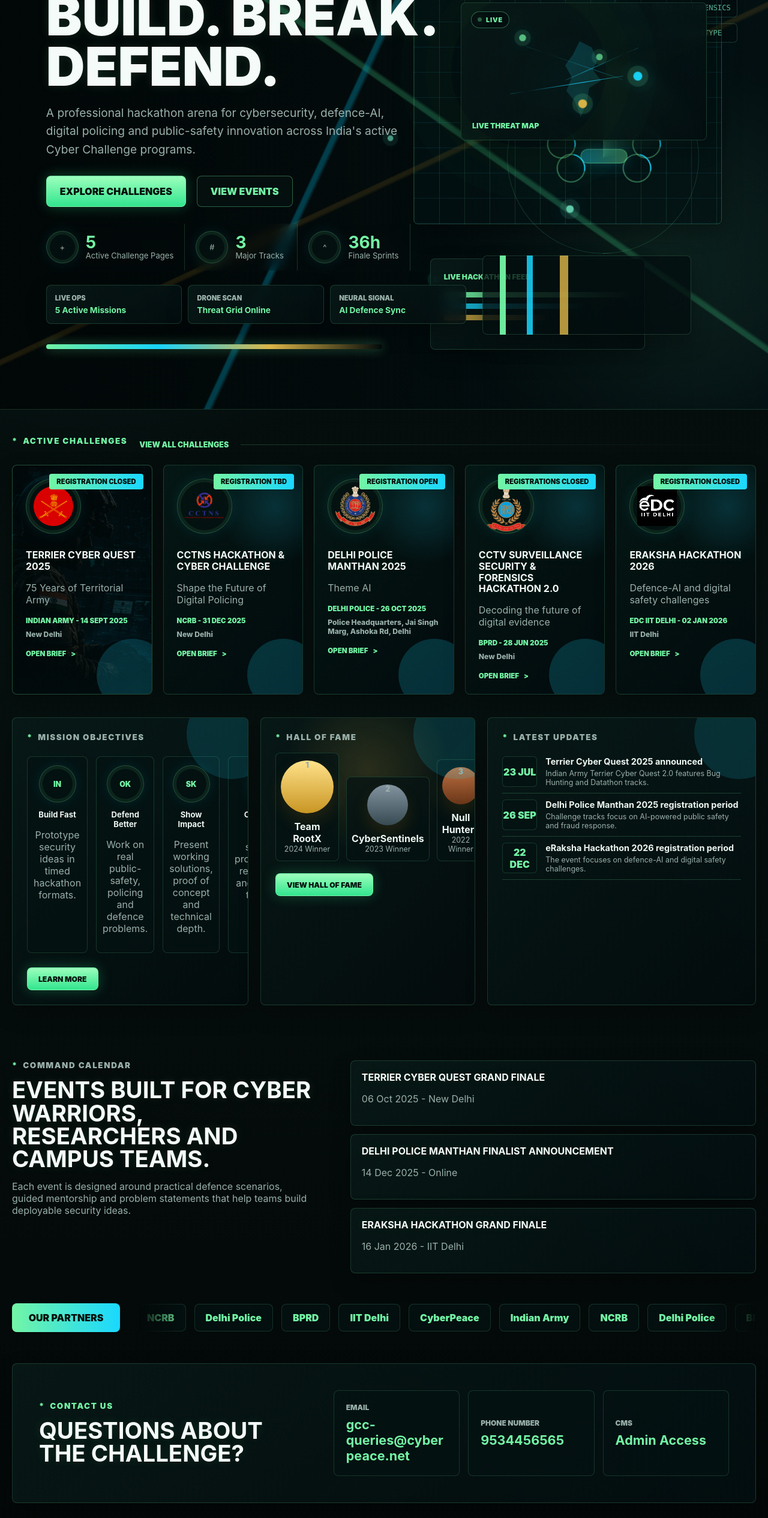
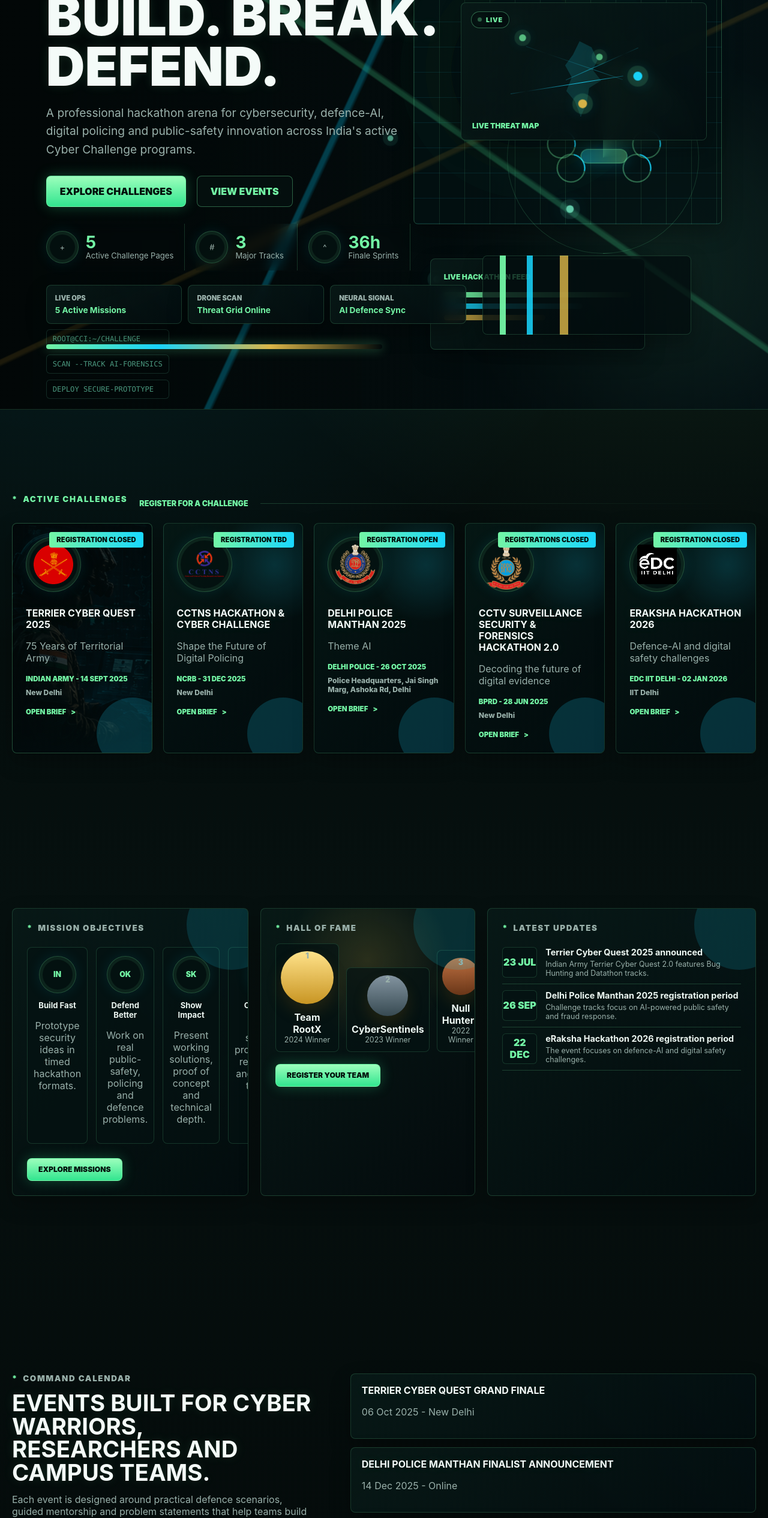
Before and after one commit to Kundan69/Cyber-Challenge, a website: page public/index.html in a window 1280 px wide. Shown: the part 240-2771 px from the top of the page at 60% size. Drawn offline with Linux system fonts and the light colour scheme; no server answers.

Commit message:
Refine page flow and button actions

```diff
--- a/public/index.html
+++ b/public/index.html
@@ -91,7 +91,7 @@
       <section class="section" id="challenges">
         <div class="section-heading">
           <p class="section-kicker">Active Challenges</p>
-          <a href="#register">View all challenges</a>
+          <a href="#register">Register for a challenge</a>
         </div>
         <div class="challenge-grid" data-challenges></div>
       </section>
@@ -100,13 +100,13 @@
         <article class="panel mission-panel">
           <p class="section-kicker">Mission Objectives</p>
           <div class="objective-grid" data-objectives></div>
-          <a class="primary-button compact" href="#register">Learn More</a>
+          <a class="primary-button compact" href="#challenges">Explore Missions</a>
         </article>
 
         <article class="panel fame-panel" id="fame">
           <p class="section-kicker trophy">Hall of Fame</p>
           <div class="podium" data-fame></div>
-          <a class="primary-button compact" href="#fame">View Hall of Fame</a>
+          <a class="primary-button compact" href="#register">Register Your Team</a>
         </article>
 
         <article class="panel updates-panel">
@@ -126,14 +126,15 @@
         <div class="event-list" data-events></div>
       </section>
 
-      <section class="partners-band" id="partners">
+      <section class="final-page" id="contact">
+        <div class="partners-band" id="partners">
           <p>Our Partners</p>
           <div class="partner-marquee">
             <div class="partner-track" data-partners></div>
           </div>
-      </section>
+        </div>
 
-      <section class="contact-section" id="contact">
+        <div class="contact-section">
           <div>
             <p class="section-kicker">Contact Us</p>
             <h2>Questions about the challenge?</h2>
@@ -151,6 +152,7 @@
               <span>CMS</span>
               <strong>Admin Access</strong>
             </a>
+          </div>
         </div>
       </section>
     </main>
--- a/public/styles.css
+++ b/public/styles.css
@@ -1725,6 +1725,96 @@ td {
 
   .wide-panel {
     grid-column: auto;
+  }
+}
+
+/* One-screen page flow and final alignment polish */
+html {
+  scroll-padding-top: 86px;
+}
+
+@media (min-width: 900px) {
+  main > .hero,
+  main > .section,
+  main > .dashboard-grid,
+  main > .final-page {
+    min-height: calc(100vh - 86px);
+    scroll-snap-align: start;
+  }
+
+  main > .section,
+  main > .dashboard-grid,
+  main > .final-page {
+    display: grid;
+    align-content: center;
+  }
+}
+
+.section,
+.dashboard-grid,
+.final-page {
+  padding-block: clamp(52px, 7vw, 86px);
+}
+
+.final-page {
+  width: min(100% - 40px, 1460px);
+  margin: 0 auto;
+}
+
+.final-page .partners-band,
+.final-page .contact-section {
+  width: 100%;
+}
+
+.code-rain {
+  top: auto;
+  right: auto;
+  left: clamp(20px, 6vw, 96px);
+  bottom: 34px;
+  z-index: 1;
+  max-width: min(520px, 42vw);
+  opacity: 0.8;
+}
+
+.window-map {
+  z-index: 3;
+}
+
+.hero-copy {
+  z-index: 4;
+}
+
+.dashboard-grid {
+  align-items: stretch;
+}
+
+.dashboard-grid .panel {
+  min-height: 360px;
+}
+
+.split-section {
+  min-height: calc(100vh - 86px);
+}
+
+.partners-band {
+  padding-top: 0;
+}
+
+.contact-section {
+  margin-bottom: 0;
+}
+
+@media (max-width: 1180px) {
+  .code-rain {
+    display: none;
+  }
+}
+
+@media (max-width: 760px) {
+  .section,
+  .dashboard-grid,
+  .final-page {
+    padding-block: 42px;
   }
 }
 
```
Lines whose indentation alone changed are shown as unchanged.
